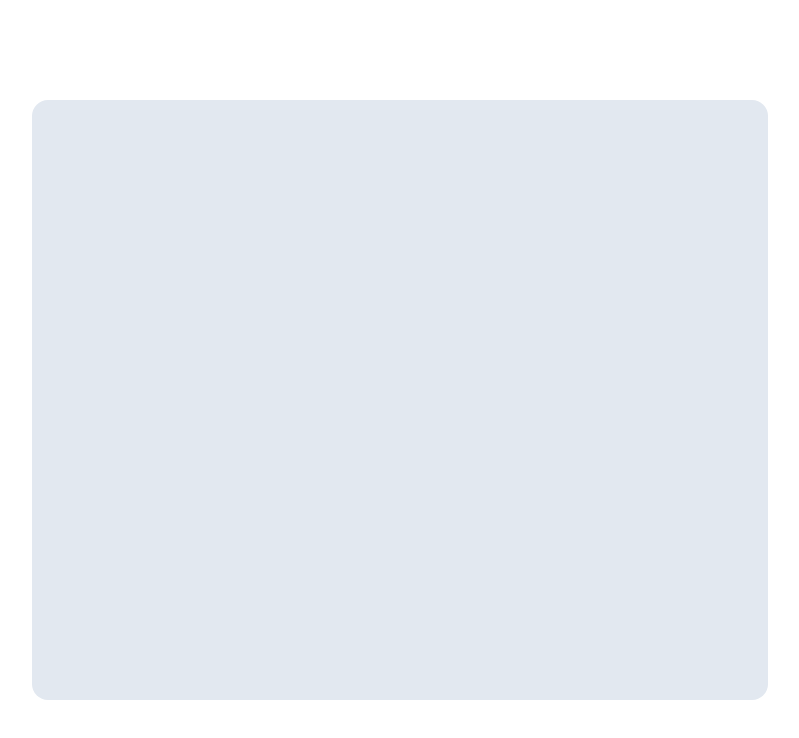
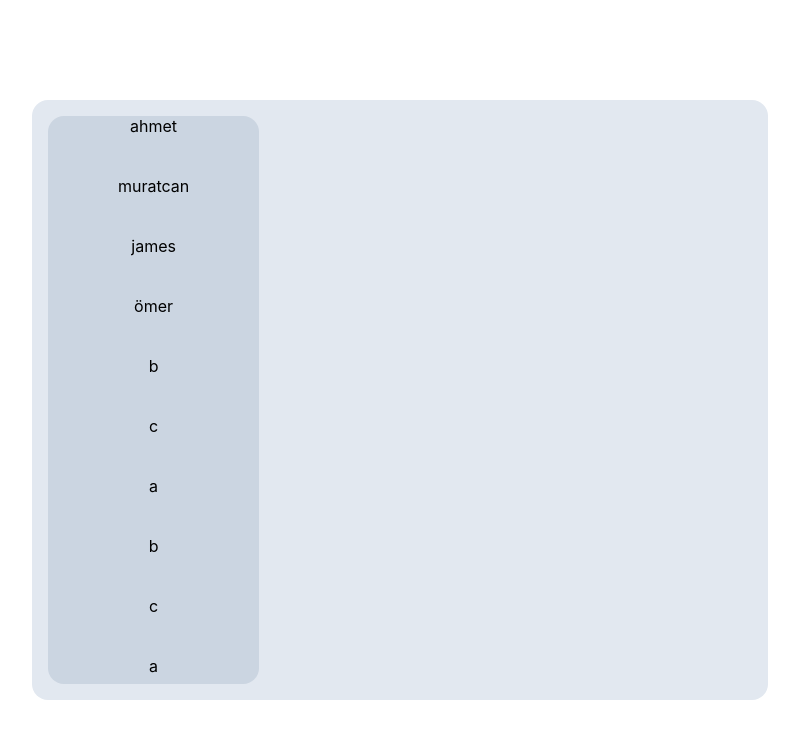
Before and after one commit to chmasgun/glov-chat-case-assignment, a React (Create React App) app in the folder my-app/: page / in a window 1280 px wide. Shown: the top 738 px of the page, without its empty margins (240-1039 px from the left). Built offline with nearby package versions, Linux system fonts and the light colour scheme.

Commit message:
adds contact list container v0
with some dummy data

```diff
--- a/my-app/src/components/ChatUIContainer.tsx
+++ b/my-app/src/components/ChatUIContainer.tsx
@@ -1,17 +1,24 @@
 import React from 'react';
 import styled from 'styled-components';
+import ContactListContainer from './ContactsListContainer';
+
+
 
 type ChatUIContainerProps = {
-  // Add your props here
+
 };
 
-const ChatUIContainer: React.FC< ChatUIContainerProps> = ({ }) => {
+const ChatUIContainer: React.FC<ChatUIContainerProps> = ( ) => {
 
-    const Box1 = styled.div`
+    // The outer container, which changes width value smoothly at 768px
+
+    const ChatUIContainerDiv = styled.div`
     width: 736px;
     height: min(80vh, 600px);
     background-color: rgb(226 232 240);
     border-radius: 1rem;
+    display:flex;
+    padding: 1rem;
 
     @media (max-width: 768px) {
         width: 100%;
@@ -20,9 +27,11 @@ const ChatUIContainer: React.FC< ChatUIContainerProps> = ({ }) => {
   `;
 
 
-  return (
-    <Box1/>
-  );
+    return (
+        <ChatUIContainerDiv>
+            <ContactListContainer contactList={ ["ahmet","muratcan","james","ömer","b","c","a","b","c","a","b","c"]}></ContactListContainer>
+        </ChatUIContainerDiv>
+    );
 };
 
 export default ChatUIContainer;
--- /dev/null
+++ b/my-app/src/components/ContactsListContainer.tsx
@@ -0,0 +1,38 @@
+import React from 'react';
+import styled from 'styled-components';
+
+type ChatUIContainerProps = {
+    // Add your props here
+    contactList: string[]
+};
+
+const ContactListContainer: React.FC<ChatUIContainerProps> = ({ contactList }) => {
+
+
+    // The Contacts div on the left part. Will disappear in small screens
+
+    const ContactListDiv = styled.div`
+    width: 30%;
+    overflow-y:auto;
+    overflow-x:hidden;
+    background-color: rgb(203 213 225);
+    border-radius: 1rem;
+
+
+    @media (max-width: 768px) {
+        width: 100%;
+      }
+
+  `;
+
+
+    return (
+        <ContactListDiv>
+            {
+               contactList.map(x => <div style={{height: "60px"}}>{x}</div>)
+            }
+        </ContactListDiv>
+    );
+};
+
+export default ContactListContainer;
```
